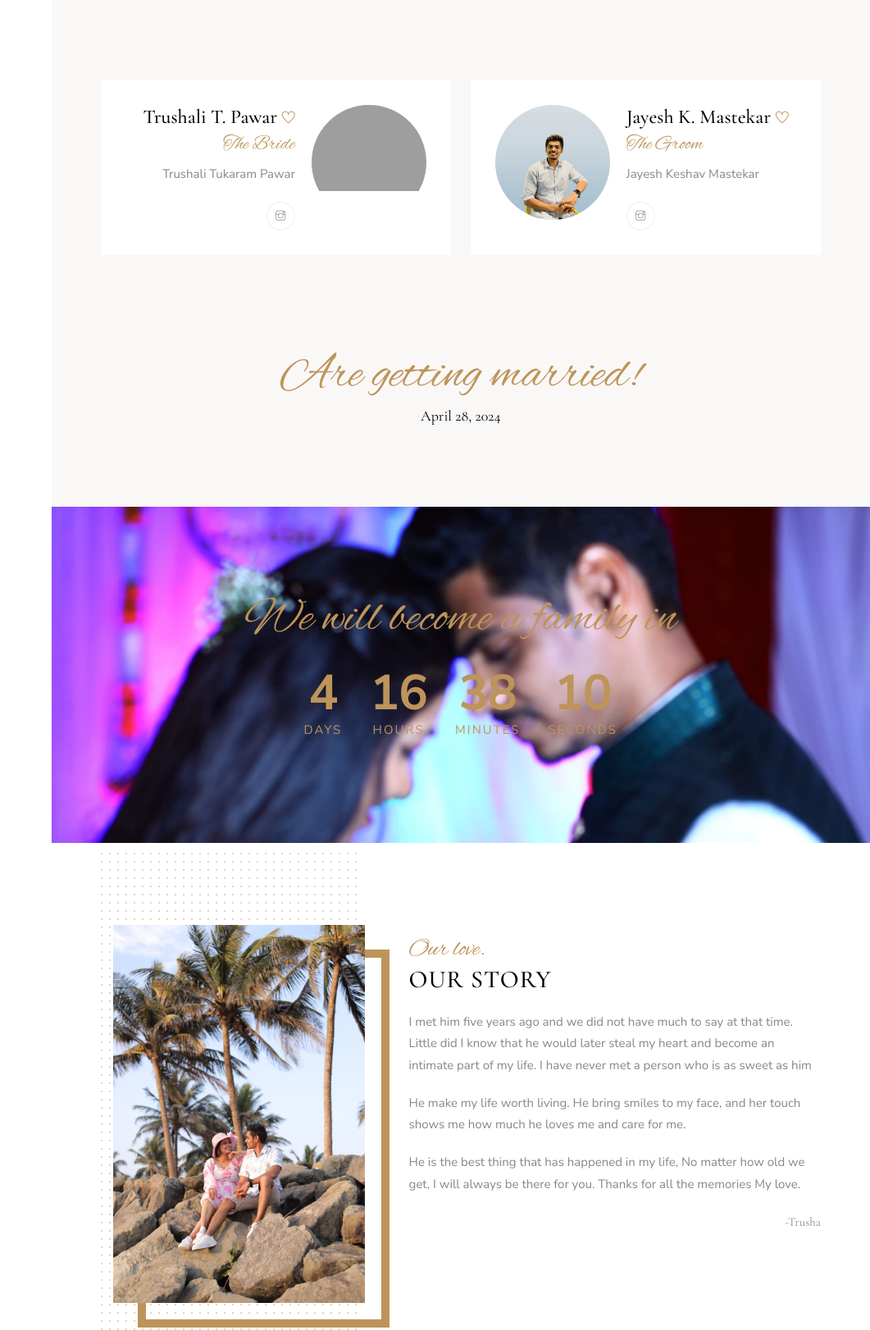
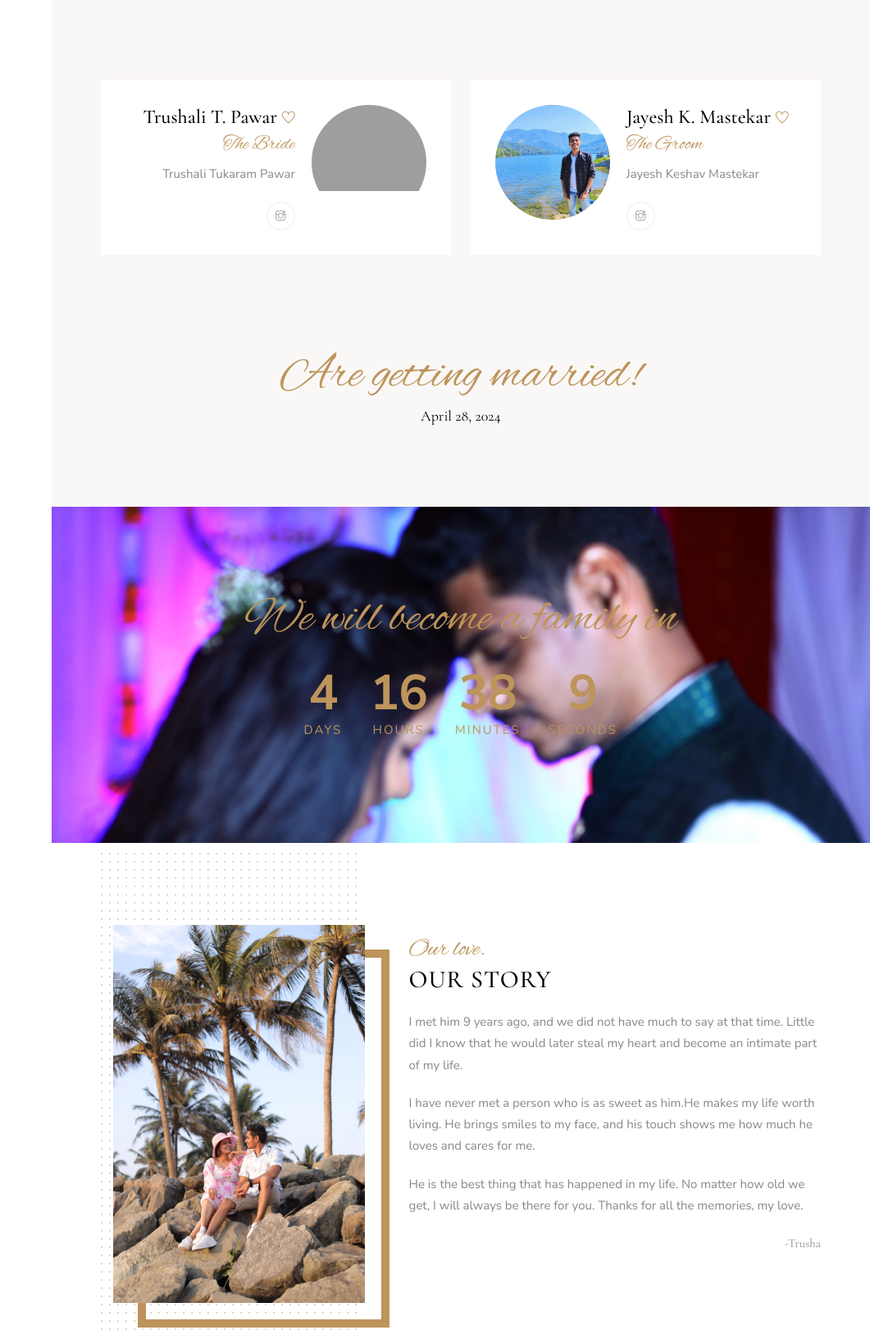
Before and after one commit to Mandar2811/Trushali-Jayesh, a plain HTML site: page index.html in a window 1280 px wide. Shown: the part 802-2424 px from the top of the page at 82% size, without its empty margins (219-1280 px from the left). Drawn offline with nearby package versions, Linux system fonts and the light colour scheme; grey boxes are pictures that could not be loaded.

Commit message:
Add files via upload

```diff
--- a/index.html
+++ b/index.html
@@ -101,7 +101,7 @@
                         </div>
                         <div class="col-md-6">
                             <div class="item mb-30 animate-box" data-animate-effect="fadeInRight">
-                                <div class="img"> <img src="images/jayesh.jpeg" style="margin-top: -25px;" alt=""> </div>
+                                <div class="img"> <img src="images/jayesh_5.jpeg"  alt=""> </div>
                                 <div class="info valign">
                                     <div class="full-width">
                                         <h6>Jayesh K. Mastekar <i class="ti-heart"></i></h6> <span>The Groom</span>
@@ -161,11 +161,11 @@
                         <div class="col-md-7 animate-box" data-animate-effect="fadeInRight">
                             <h4 class="oliven-story-subtitle">Our love.</h4>
                             <h3 class="oliven-story-title">Our Story</h3>
-                            <p>I met him five years ago and we did not have much to say at that time. Little did I know that he would later steal my heart and become an intimate part of my life. I have never met a person who is as sweet as him</p>
+                            <p>I met him 9 years ago, and we did not have much to say at that time. Little did I know that he would later steal my heart and become an intimate part of my life.</p>
 
-                            <p>He make my life worth living. He bring smiles to my face, and her touch shows me how much he loves me and care for me.</p>
+                            <p>I have never met a person who is as sweet as him.He makes my life worth living. He brings smiles to my face, and his touch shows me how much he loves and cares for me.</p>
 
-                            <p>He is the best thing that has happened in my life, No matter how old we get,  I will always be there for you. Thanks for all the memories My love.</p>
+                            <p>He is the best thing that has happened in my life. No matter how old we get, I will always be there for you. Thanks for all the memories, my love.</p>
                             <p style="font-family: 'Cormorant Garamond', serif; text-align: end;">-Trusha</p>
                             <!-- <h4>Dec 5th, 2023, We Said Yes!</h4>
                             <p>Luality fringilla duiman at elit finibus viverra nec a lacus themo the druanye sene sollicitudin mi suscipit non sagie the fermen.</p> -->
@@ -367,7 +367,7 @@
                 </div>
             </div> -->
             <!-- When & Where -->
-            <!-- <div id="whenwhere" class="whenwhere section-padding bg-pink">
+            <div id="whenwhere" class="whenwhere section-padding bg-pink">
                 <div class="container">
                     <div class="row">
                         <div class="col-md-12 mb-30"> <span class="oliven-title-meta">Questions</span>
@@ -377,34 +377,34 @@
                         <div class="col-md-12">
                             <div class="owl-carousel owl-theme">
                                 <div class="item">
-                                    <div class="whenwhere-img"> <img src="images/whenwhere/3.jpg" alt=""></div>
+                                    <div class="whenwhere-img"> <img src="images/wedding_map_1.jpeg" alt=""></div>
                                     <div class="content">
-                                        <h5>Uttan Ceremony</h5>
-                                        <p><i class="ti-location-pin"></i> 210, Sai Gaurav Apartments, <br> Nalla-sopara</p>
-                                        <p><i class="ti-time"></i> <span>27 April, 7:30PM</span></p>
+                                        <h5>Wedding Ceremony</h5>
+                                       <a href="https://g.co/kgs/CnZX2FF"> <p><i class="ti-location-pin"></i>Sagar Banquet, Opp. National School,  Kargil Nagar,Manvelpada Road, Virar. <br></p> </a>
+                                        <!-- <p><i class="ti-time"></i> <span>27 April, 7:30PM</span></p> -->
                                     </div>
                                 </div>
-                                <div class="item">
+                                <!-- <div class="item">
                                     <div class="whenwhere-img"> <img src="images/whenwhere/1.jpg" alt=""></div>
                                     <div class="content">
                                         <h5>Haldi Ceremony</h5>
                                         <p><i class="ti-location-pin"></i> 210, Sai Gaurav Apartments, <br> Nalla-sopara</p>
                                         <p><i class="ti-time"></i> <span>28 April, 7:00AM</span></p>
                                     </div>
-                                </div>
-                                <div class="item">
+                                </div> -->
+                                <!-- <div class="item">
                                     <div class="whenwhere-img"> <img src="images/whenwhere/2.jpg" alt=""></div>
                                     <div class="content">
                                         <h5>Wedding</h5>
                                         <p><i class="ti-location-pin"></i> Sagar Banquet Hall, Kargil Nagar, Virar(E)</p>
                                         <p><i class="ti-time"></i> 28 April, 12:38PM</p>
                                     </div>
-                                </div>
+                                </div> -->
                             </div>
                         </div>
                     </div>
                 </div>
-            </div> -->
+            </div>
             <!-- Confirmation -->
 
 
```
Also changed, not shown: images/jayesh_3.jpeg (added), images/jayesh_4.jpeg (added), images/jayesh_5.jpeg (added), images/trusha.jpeg (added), images/trusha_2.jpeg (added), images/wedding_map.jpeg (added), images/wedding_map_1.jpeg (added).
